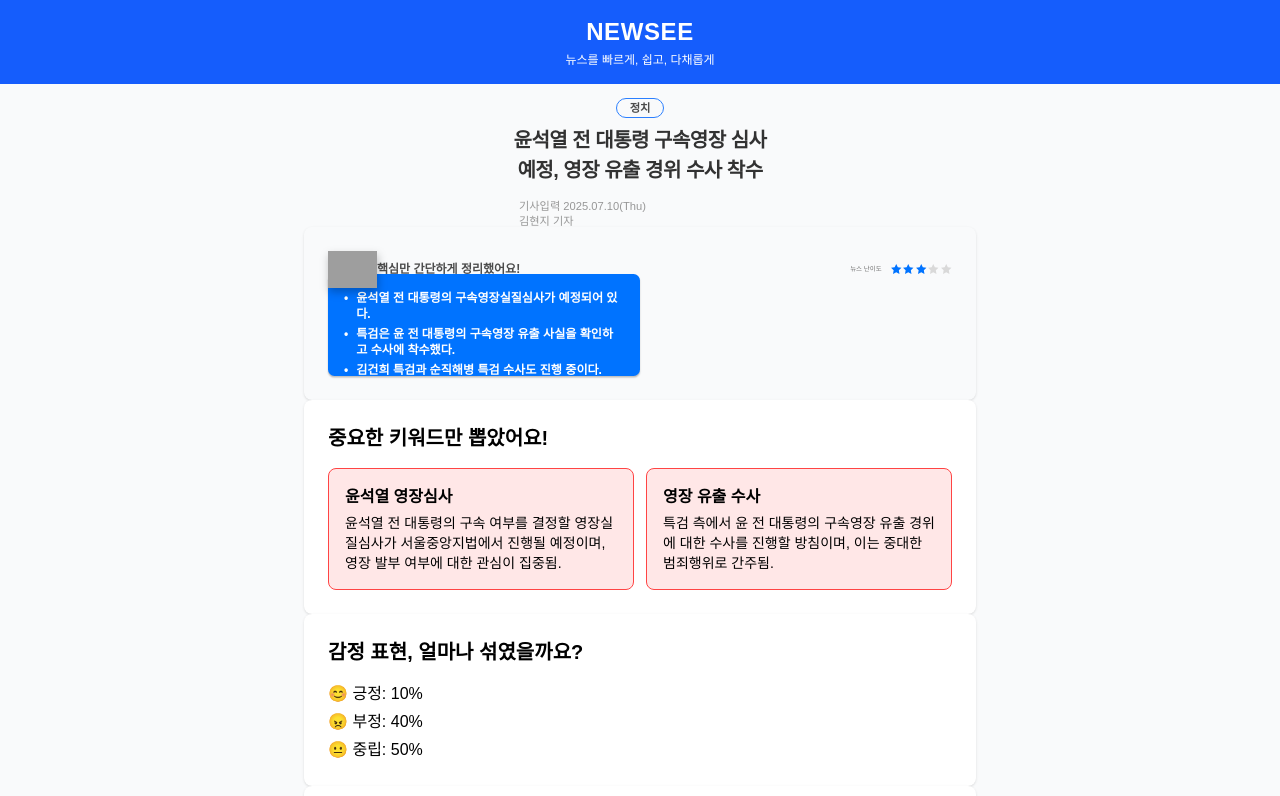
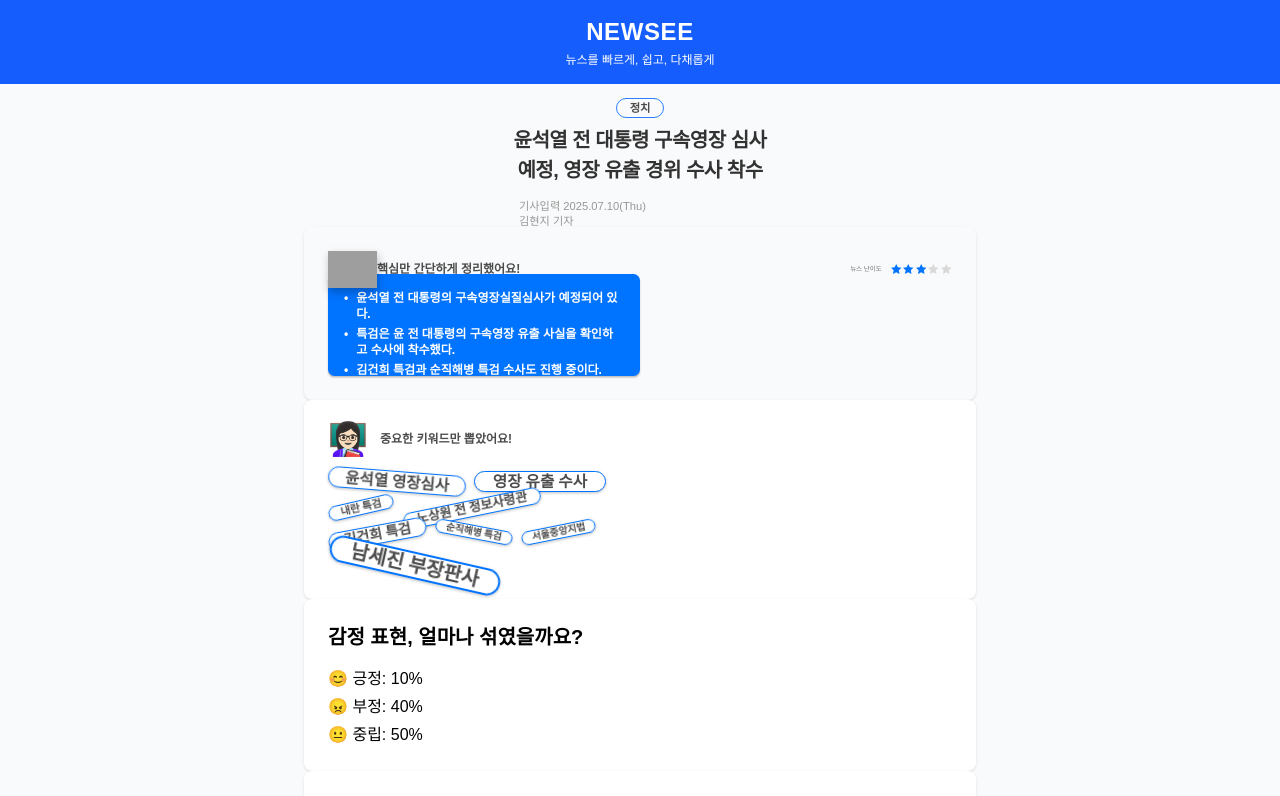
Before and after one commit to hjkim0905/FactFlow_FE, a Next.js app: page / in a window 1280 px wide. Shown: the top 796 px of the page. Built offline with nearby package versions, Linux system fonts and the light colour scheme; grey boxes are pictures that could not be loaded.

Commit message:
[Feat] : KeywordHightlight.tsx done

```diff
--- a/components/NewsAnalysisResult.tsx
+++ b/components/NewsAnalysisResult.tsx
@@ -41,7 +41,13 @@
                 three_sentences={r.analysis.summary.three_sentences}
                 difficulty={r.analysis.difficulty}
             />
-            <KeywordHighlight keywords={r.analysis.keywords.high_importance} />
+            <KeywordHighlight
+                keywords={[
+                    ...r.analysis.keywords.high_importance,
+                    ...r.analysis.keywords.medium_importance,
+                    ...r.analysis.keywords.low_importance,
+                ].slice(0, 8)}
+            />
             <EmotionMix
                 positive={r.analysis.expression.emotional_analysis.positive_ratio}
                 negative={r.analysis.expression.emotional_analysis.negative_ratio}
--- a/components/result/KeywordHighlight.tsx
+++ b/components/result/KeywordHighlight.tsx
@@ -11,21 +11,120 @@
 }
 
 export default function KeywordHighlight({ keywords }: KeywordHighlightProps) {
+    const pillStyles = [
+        {
+            fontSize: 15.5891,
+            lineHeight: 19,
+            borderRadius: 22.2702,
+            borderWidth: 1.67026,
+            rotation: 4.47,
+            padding: '0 1rem',
+            minHeight: 19,
+        },
+        {
+            fontSize: 15.6639,
+            lineHeight: 19,
+            borderRadius: 22.377,
+            borderWidth: 1.67827,
+            rotation: 0,
+            padding: '0 1.1rem',
+            minHeight: 19,
+        },
+        {
+            fontSize: 10.6173,
+            lineHeight: 13,
+            borderRadius: 15.1676,
+            borderWidth: 1.53909,
+            rotation: -12.99,
+            padding: '0 0.7rem',
+            minHeight: 13,
+        },
+        {
+            fontSize: 12.8175,
+            lineHeight: 15,
+            borderRadius: 18.3107,
+            borderWidth: 1.61161,
+            rotation: -11.52,
+            padding: '0 0.8rem',
+            minHeight: 15,
+        },
+        {
+            fontSize: 14.0687,
+            lineHeight: 17,
+            borderRadius: 20.0981,
+            borderWidth: 1.50736,
+            rotation: -10.47,
+            padding: '0 0.9rem',
+            minHeight: 17,
+        },
+        {
+            fontSize: 9.81279,
+            lineHeight: 12,
+            borderRadius: 14.0183,
+            borderWidth: 1.45448,
+            rotation: 10.74,
+            padding: '0 0.6rem',
+            minHeight: 12,
+        },
+        {
+            fontSize: 9.81279,
+            lineHeight: 12,
+            borderRadius: 14.0183,
+            borderWidth: 1.45448,
+            rotation: -11.35,
+            padding: '0 0.6rem',
+            minHeight: 12,
+        },
+        {
+            fontSize: 19.6256,
+            lineHeight: 23,
+            borderRadius: 28.0366,
+            borderWidth: 2.10274,
+            rotation: 12.81,
+            padding: '0 1.2rem',
+            minHeight: 23,
+        },
+    ];
+
     return (
         <div className="bg-white shadow rounded-lg p-6 text-black">
-            <h2 className="text-xl font-bold mb-4">중요한 키워드만 뽑았어요!</h2>
-            <ul className="flex flex-wrap gap-3">
-                {keywords.map((item, idx) => (
-                    <li
-                        key={idx}
-                        className="p-4 rounded-lg border min-w-[180px] flex-1"
-                        style={{ borderColor: item.color, backgroundColor: `${item.color}20` }}
-                    >
-                        <div className="font-bold text-black mb-1">{item.keyword}</div>
-                        <div className="text-sm text-black">{item.description}</div>
-                    </li>
-                ))}
-            </ul>
+            <div className="flex items-center mb-4">
+                <span className="text-[2rem] leading-[1.9375rem] mr-3">👩🏻‍🏫</span>
+                <h2 className="font-pretendard font-bold text-[0.75rem] leading-[0.875rem] text-[#4C4C4C]">
+                    중요한 키워드만 뽑았어요!
+                </h2>
+            </div>
+            <div className="w-[19.5rem] h-[6.5rem] bg-transparent flex flex-wrap gap-2 items-start content-start relative overflow-visible">
+                {keywords.slice(0, 8).map((item, idx) => {
+                    const style = pillStyles[idx % pillStyles.length];
+                    return (
+                        <div
+                            key={idx}
+                            style={{
+                                transform: `rotate(${style.rotation}deg)`,
+                                border: `${style.borderWidth}px solid #0073FF`,
+                                borderRadius: `${style.borderRadius}px`,
+                                filter: 'drop-shadow(0px 1.61161px 1.61161px rgba(0, 0, 0, 0.25))',
+                                display: 'flex',
+                                alignItems: 'center',
+                                justifyContent: 'center',
+                                backgroundColor: 'white',
+                                fontFamily: 'Pretendard',
+                                fontWeight: 700,
+                                color: '#4C4C4C',
+                                fontSize: `${style.fontSize}px`,
+                                lineHeight: `${style.lineHeight}px`,
+                                padding: style.padding,
+                                minHeight: style.minHeight,
+                                whiteSpace: 'normal',
+                                overflow: 'visible',
+                            }}
+                        >
+                            {item.keyword}
+                        </div>
+                    );
+                })}
+            </div>
         </div>
     );
 }
```
